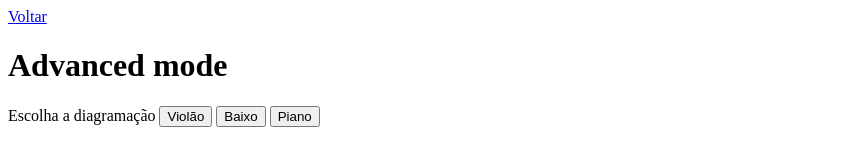
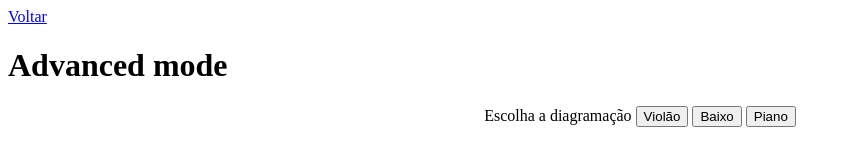
Before and after one commit to Andradev101/musicians-tool, a plain HTML site: page advanced-mode.html in a window 1280 px wide. Shown: the whole page, without its empty margins (0-851 px from the left). Drawn offline with Linux system fonts and the light colour scheme.

Commit message:
Ajuste nome de arquivo

```diff
--- a/advanced-mode.html
+++ b/advanced-mode.html
@@ -5,7 +5,7 @@
   <meta http-equiv="X-UA-Compatible" content="IE=edge">
   <meta name="viewport" content="width=device-width, initial-scale=1.0">
   <title>advanced mode</title>
-  <link rel="stylesheet" href="advanced-styles.css">
+  <link rel="stylesheet" href="advanced-mode-styles.css">
 </head>
 <body>
   <a href="index.html">Voltar</a>
```
